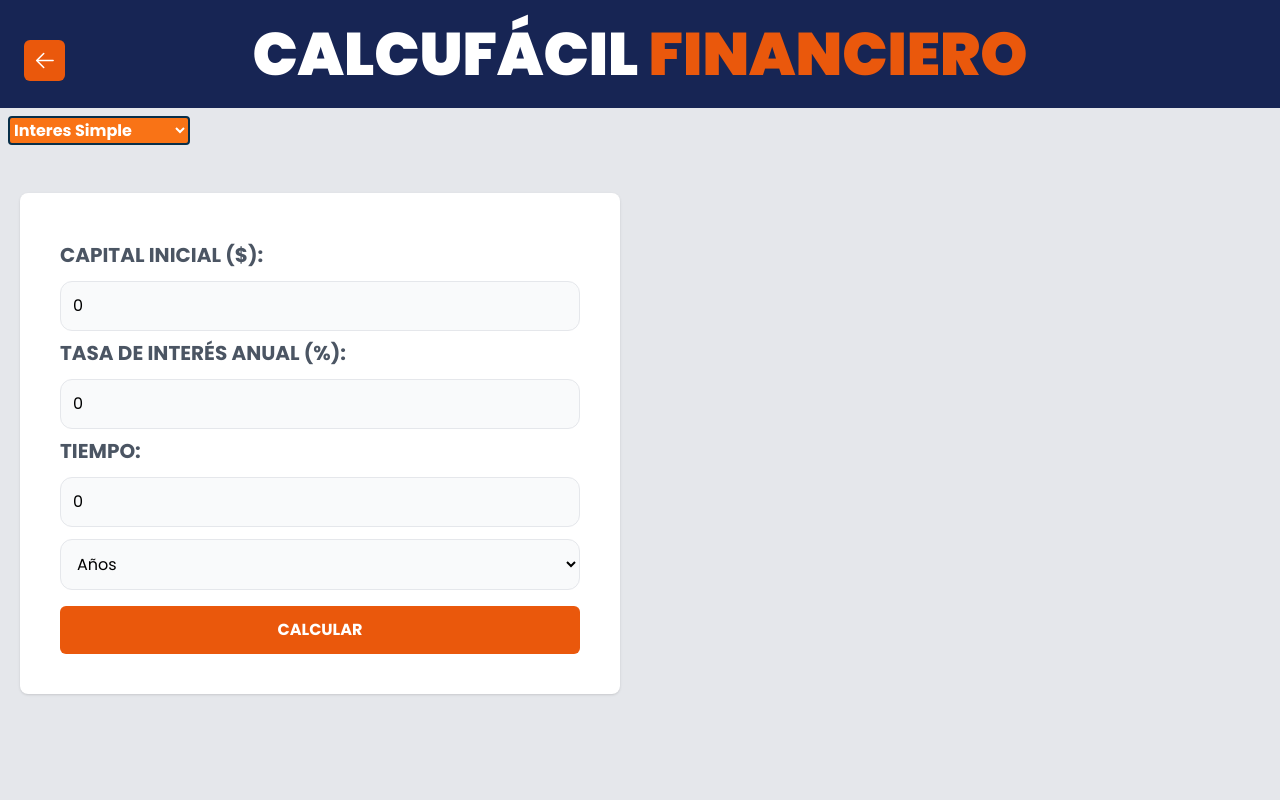
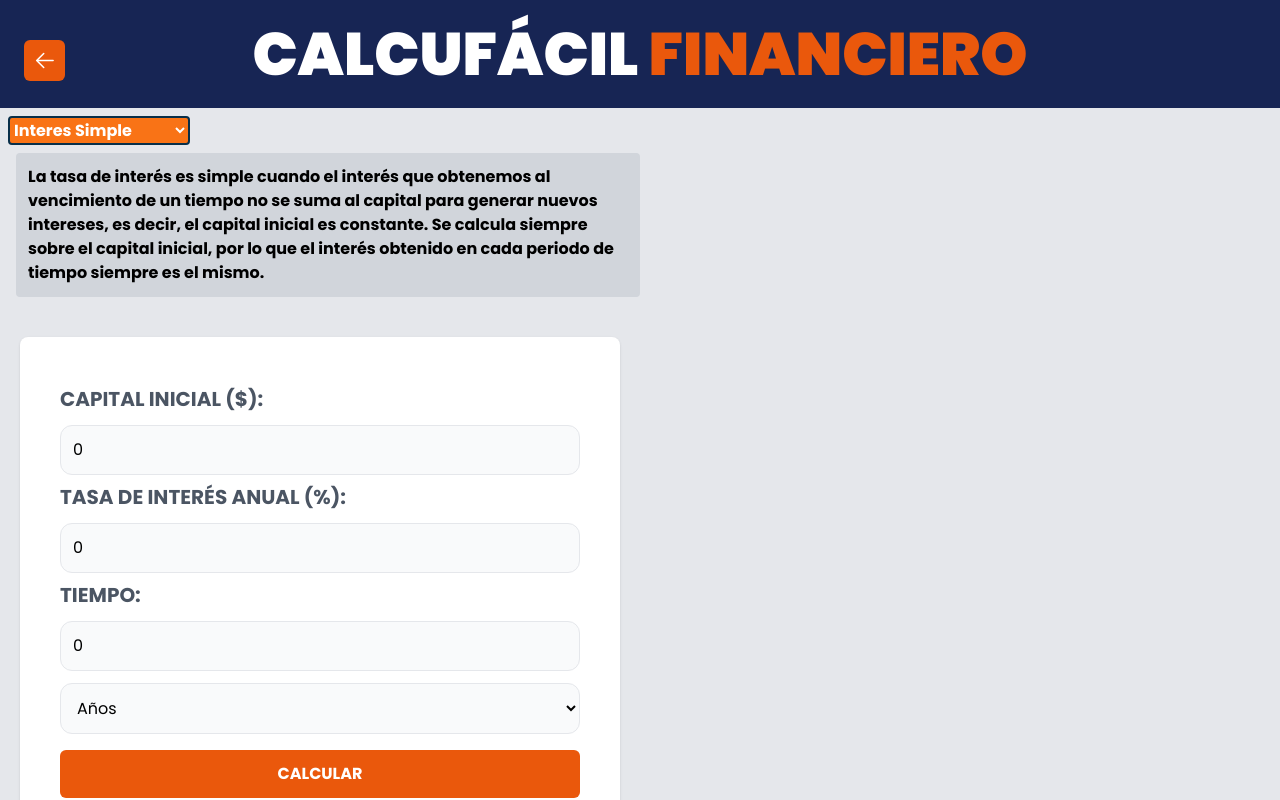
Before and after one commit to mdavidmontero/calculadora-financiera, a React (Vite) app: page /tasainteres in a window 1280 px wide. Shown: the top 800 px of the page. Built offline with nearby package versions, Linux system fonts and the light colour scheme.

Commit message:
Mensaje interes simple

```diff
--- a/src/components/tasaInteres/TasaInteresSimple.tsx
+++ b/src/components/tasaInteres/TasaInteresSimple.tsx
@@ -1,6 +1,7 @@
 import { useState } from "react";
 import { Resultado } from "../../shared/Resultado";
 import { ButttonSubmitCalcular } from "../../shared/Botones";
+import ExplicacionFormula from "../../shared/ExplicacionFormula";
 
 export function InteresSimpleCalculator() {
   const [capitalInicial, setCapitalInicial] = useState(0);
@@ -26,8 +27,14 @@ export function InteresSimpleCalculator() {
   return (
     <>
       <div className="md:w-1/2 md:h-auto">
+        <ExplicacionFormula>
+          La tasa de interés es simple cuando el interés que obtenemos al
+          vencimiento de un tiempo no se suma al capital para generar nuevos
+          intereses, es decir, el capital inicial es constante. Se calcula
+          siempre sobre el capital inicial, por lo que el interés obtenido en
+          cada periodo de tiempo siempre es el mismo.
+        </ExplicacionFormula>
         <form
-          action=""
           className="my-10 bg-white shadow rounded-lg p-10 mx-5 text-start"
           onSubmit={calcularInteresSimple}
         >
```
